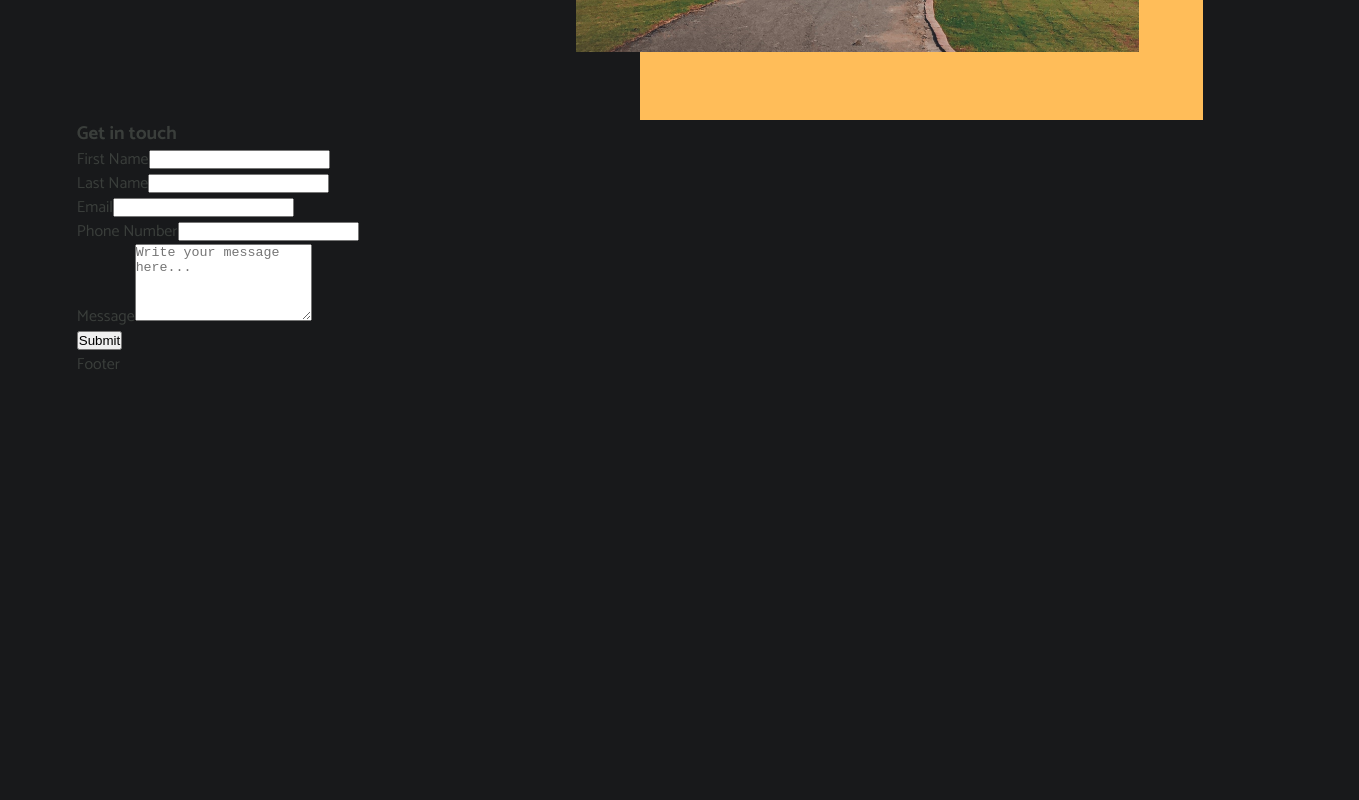
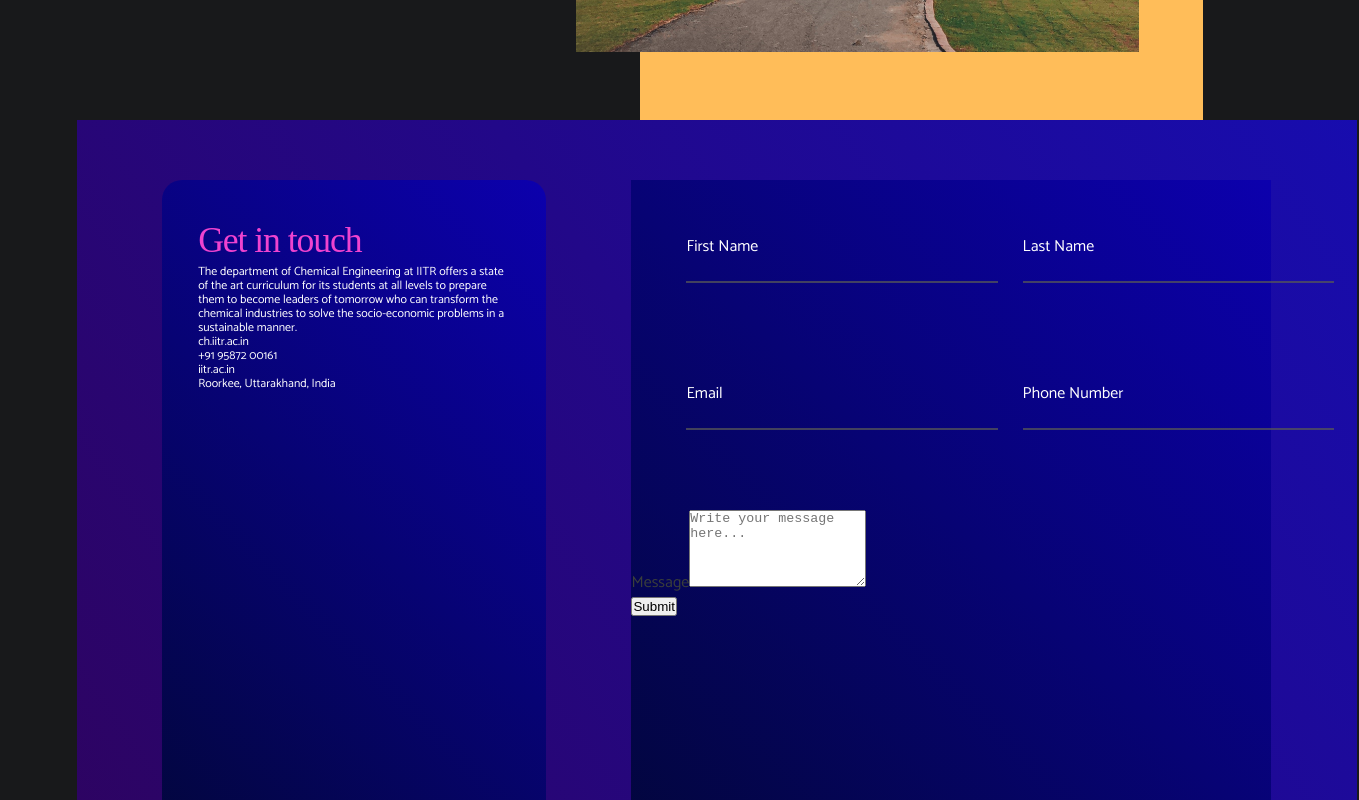
Before and after one commit to vinayakgarg20/Chemical-Engineering-Student-Society, a React (Create React App) app: page /contactus in a window 1280 px wide. Shown: the part 680-1480 px from the top of the page, 1359 px wide, since content can reach past the window. Built offline with nearby package versions, Linux system fonts and the light colour scheme; a web font is replaced by a local one.

Commit message:
Add contact page

```diff
--- /dev/null
+++ b/src/pages/Contact.css
@@ -0,0 +1,121 @@
+.Container{
+    display: flex;
+    width: 100vw;
+    height: 100vh;
+    background: linear-gradient(55deg, rgb(46, 3, 95), #1707eeb2);
+
+    justify-content: space-evenly;
+    align-items: center;
+}
+
+
+
+.Form{
+    height: 85vh;
+    width: 50vw;
+    background: linear-gradient(45deg, rgb(2, 6, 59), #0c00ad);
+
+
+
+
+}
+
+.getinTouch{
+
+    padding: 36px;
+    display: flex;
+
+    flex-direction: column;
+    align-items: flex-start;
+    height: 85vh;
+    width: 30vw;
+
+    background: linear-gradient(45deg, rgb(2, 6, 59), #0c00ad);
+    border-radius: 20px;
+
+
+
+
+
+}
+
+h3{
+        font-size: 35.6668px;
+        font-weight: 400;
+        color: rgb(239, 67, 207);
+        font-family: "YAEl45aeb7E 0",auto;
+        line-height: 49px;
+        letter-spacing: -0.03em;
+
+}
+p{
+    font-weight: 400;
+    font-style: normal;
+    color: rgb(255, 255, 255);
+    font-size: 12.0001px;
+    line-height: 14px;
+    text-align: left;
+    text-size-adjust: 80%;
+
+
+
+
+}
+
+.Name, .contact, .Message{
+    margin: 36px;
+    padding: 19px;
+    display: flex;
+
+
+}
+
+
+hr{
+    width: 311.168px;
+    height: 1px;
+
+    opacity: 0.35;
+}
+.first ,.last, .contactchess,.emailchess{
+    display: flex;
+    flex-direction: column;
+    margin-top: 0;
+    align-items: flex-start;
+}
+.search{
+    margin: 6px;
+    margin-left: 0;
+
+    padding: 19px 19px 19px 0;
+    display: flex;
+
+}
+.search input{
+    width: 311.168px;
+    height: 1px;
+    padding: 1px 103px;
+
+    background-color: transparent;
+    outline: none;
+    border: none;
+    border-bottom: 2px solid #575758be;
+    color: #fafafa;
+
+}
+.Name label, .contact label{
+
+    margin-bottom: -5px;
+    padding-bottom: 0;
+    color: rgb(255, 255, 255);
+    font-size: 16px;
+    font-style: normal;
+    font-weight: 400;
+    align-items: center;
+
+
+
+
+
+
+}
--- a/src/pages/ContactUs.js
+++ b/src/pages/ContactUs.js
@@ -1,4 +1,5 @@
 import React from "react";
+import "./Contact.css";
 
 const ContactUs = () => {
   const submitHandler = (event) => {
@@ -6,31 +7,67 @@ const ContactUs = () => {
   };
   return (
     <div>
+      <div className="Container">
+
           <div className="getinTouch">
           <h3>Get in touch</h3>
-        <p></p>
-        <div></div>
+          <p>The department of Chemical Engineering at IITR offers a state of the art curriculum for its students at all levels to prepare them to become leaders of tomorrow who can transform the chemical industries to solve the socio-economic problems in a sustainable manner.</p>
+          <div className="Sociallinks">
+            <p>	ch.iitr.ac.in</p>
+            <p>  +91 95872 00161</p>
+            <p>   	iitr.ac.in</p>
+            <p>   Roorkee, Uttarakhand, India</p>
             </div>
+
+
+
+          </div>
+
         <div className="Form">
         <form onSubmit={submitHandler}>
           <div className="Name">
-            <div>
+            <div className="first">
               <label htmlFor="Fname">First Name</label>
+              <div className="search">
+
                   <input type={"text"} required id="Fname"></input>
+
+
               </div>
-            <div>
+
+
+            </div>
+            <div className="last">
               <label htmlFor="Lname">Last Name</label>
+              <div className="search">
+
                   <input type={"text"} required id="Lname"></input>
+
+
+              </div>
+
+
             </div>
           </div>
           <div className="contact">
-            <div>
+            <div className="emailchess">
               <label htmlFor="email">Email</label>
-              <input type={"email"} required id="email"></input>
+              <div className="search">
+
+                  <input type={"text"} required id="email"></input>
+
+
               </div>
-            <div>
+            </div>
+            <div className="contactchess">
               <label htmlFor="contact-no">Phone Number</label>
+              <div className="search">
+
                   <input type={"text"} required id="contact-no"></input>
+
+
+              </div>
+
             </div>
           </div>
           <div className="message">
@@ -47,6 +84,11 @@ const ContactUs = () => {
           </div>
         </form>
       </div>
+
+      </div>
+
+
+
     </div>
   );
 };
```
Lines whose indentation alone changed are shown as unchanged.
